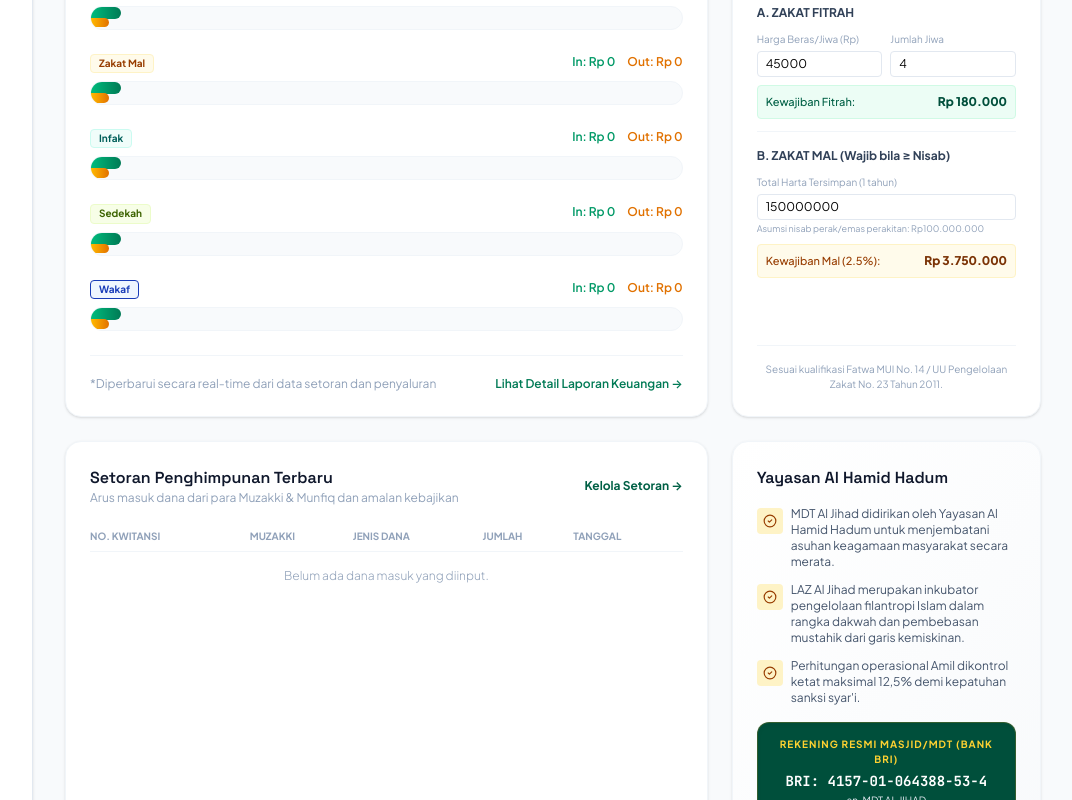
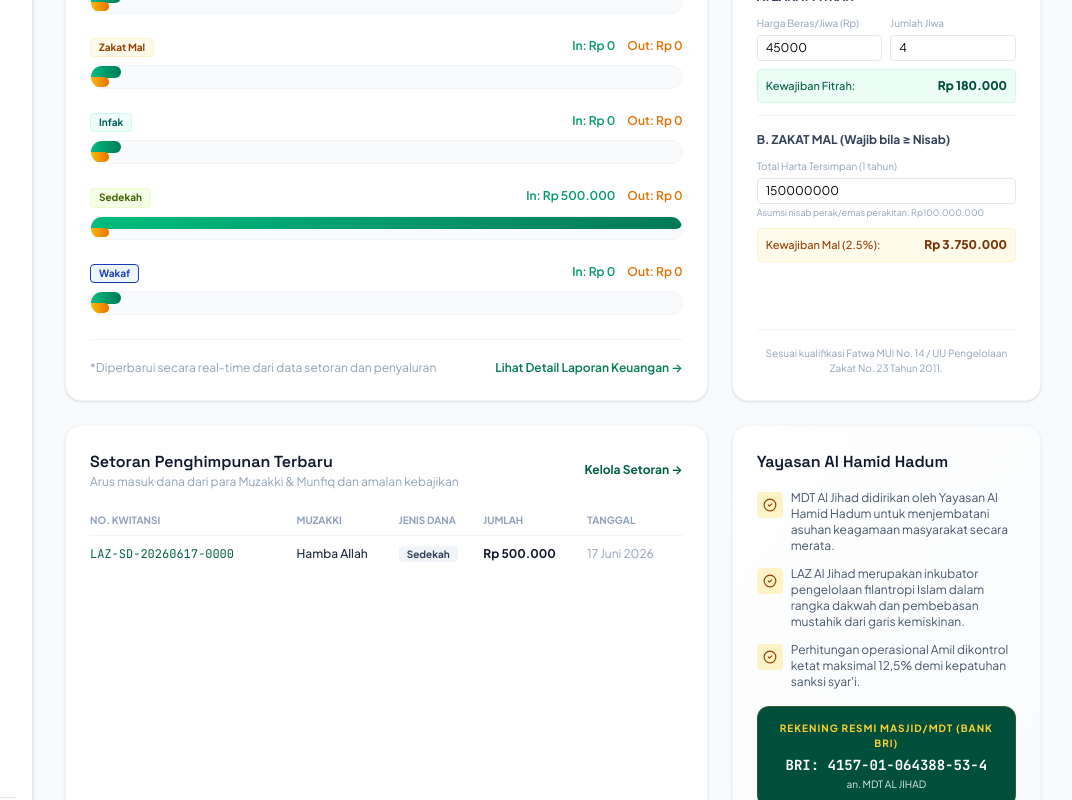
Before and after one commit to siswabsen-ops/PAWA, a React (Vite) app: page / in a window 1280 px wide. Shown: the part 691-1491 px from the top of the page, without its empty margins (207-1279 px from the left). Built offline with nearby package versions, Linux system fonts and the light colour scheme.

Commit message:
feat: update seed data and adjust donor permissions
- Add pre-populated seed data with corrected amount (500k)
- Enable data entry access for 'donatur' role
- Update contact information in digital receipt footer

```diff
--- a/src/App.tsx
+++ b/src/App.tsx
@@ -31,8 +31,22 @@ import AsistenCerdas from './components/AsistenCerdas';
 import ProfilLembaga from './components/ProfilLembaga';
 import { SetoranDana, MustahikProfile, PenyaluranDana, UserRole, UserProfile } from './types';
 
-// INITIAL SEED DATA FOR FIRST VISIT (Empty by default for real physical logging)
-const INITIAL_SETORAN: SetoranDana[] = [];
+// INITIAL SEED DATA FOR FIRST VISIT (Pre-populated with requested corrected record)
+const INITIAL_SETORAN: SetoranDana[] = [
+  {
+    id: 'sd-0000',
+    muzakkiName: 'Hamba Allah',
+    phone: '-',
+    alamat: '-',
+    amount: 500000,
+    type: 'Sedekah',
+    paymentMethod: 'Tunai',
+    tanggal: '17 Juni 2026',
+    tahun: '2026',
+    keterangan: 'Sedekah Hamba Allah',
+    noKwitansi: 'LAZ-SD-20260617-0000'
+  }
+];
 const INITIAL_MUSTAHIK: MustahikProfile[] = [];
 const INITIAL_PENYALURAN: PenyaluranDana[] = [];
 
@@ -119,7 +133,34 @@ export default function App() {
   // State Keuangan & Data Utama
   const [setoranList, setSetoranList] = useState<SetoranDana[]>(() => {
     const local = localStorage.getItem('laz_aljihad_setoran_v2');
-    return local ? JSON.parse(local) : INITIAL_SETORAN;
+    let list: SetoranDana[] = local ? JSON.parse(local) : [...INITIAL_SETORAN];
+
+    // Auto-migrate or auto-correct the specific item
+    const idx = list.findIndex(s => s.noKwitansi === 'LAZ-SD-20260617-0000');
+    if (idx !== -1) {
+      list[idx] = {
+        ...list[idx],
+        amount: 500000, // corrected from 5.000.000 to 500.000
+        muzakkiName: 'Hamba Allah',
+        tanggal: '17 Juni 2026',
+        tahun: '2026'
+      };
+    } else {
+      list.push({
+        id: 'sd-0000',
+        muzakkiName: 'Hamba Allah',
+        phone: '-',
+        alamat: '-',
+        amount: 500000,
+        type: 'Sedekah',
+        paymentMethod: 'Tunai',
+        tanggal: '17 Juni 2026',
+        tahun: '2026',
+        keterangan: 'Sedekah Hamba Allah',
+        noKwitansi: 'LAZ-SD-20260617-0000'
+      });
+    }
+    return list;
   });
 
   const [mustahikList, setMustahikList] = useState<MustahikProfile[]>(() => {
--- a/src/components/Penghimpunan.tsx
+++ b/src/components/Penghimpunan.tsx
@@ -59,8 +59,8 @@ export default function Penghimpunan({
   const [successMsg, setSuccessMsg] = useState('');
   const [errorMsg, setErrorMsg] = useState('');
 
-  // Check roles: Bendahara, Admin/Pengurus Yayasan, Ketua LAZ have entry options
-  const isAllowedToInput = userRole === 'admin_yayasan' || userRole === 'bendahara' || userRole === 'ketua_laz' || userRole === 'sekretaris';
+  // Check roles: Bendahara, Admin/Pengurus Yayasan, Ketua LAZ have entry options + Donatur (testing/umum)
+  const isAllowedToInput = userRole === 'admin_yayasan' || userRole === 'bendahara' || userRole === 'ketua_laz' || userRole === 'sekretaris' || userRole === 'donatur';
 
   const formatRupiah = (num: number) => {
     return new Intl.NumberFormat('id-ID', {
@@ -661,7 +661,7 @@ export default function Penghimpunan({
                 <p className="text-[9px] text-slate-400 leading-tight">
                   Di Bawah Naungan Yayasan Al Hamid Hadum<br />
                   SK Kemenag No. 446 / UU No. 23 Thn 2011<br />
-                  Kontak: 0812-7000-9988 | MDT Al Jihad
+                  Kontak: 08211857851 | MDT Al Jihad
                 </p>
               </div>
               <div className="text-right">
```
